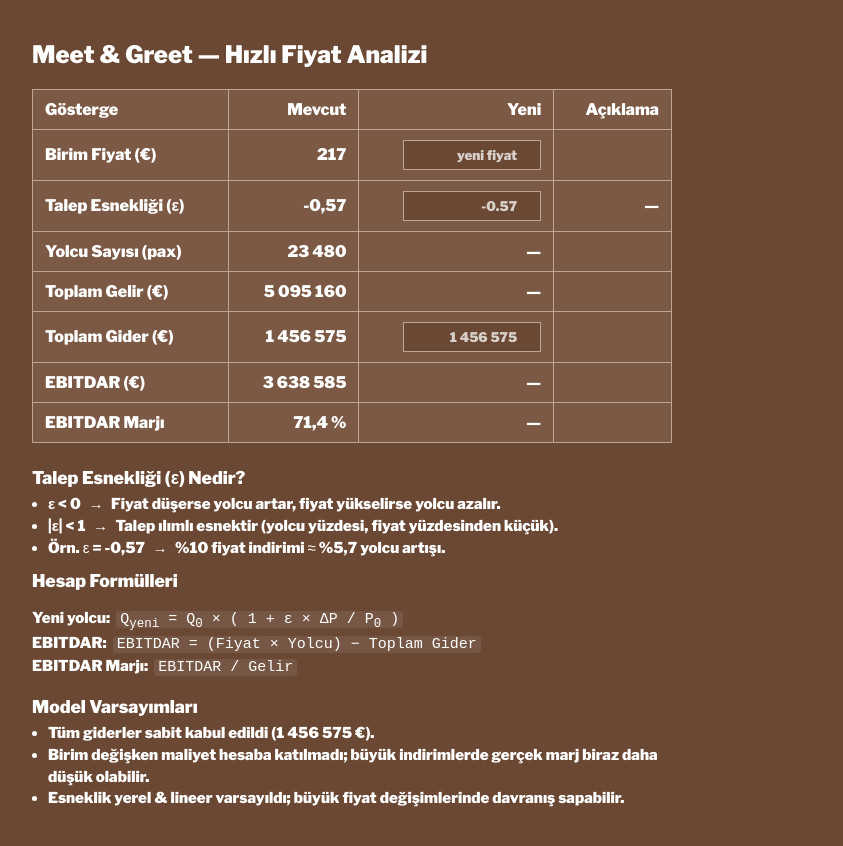
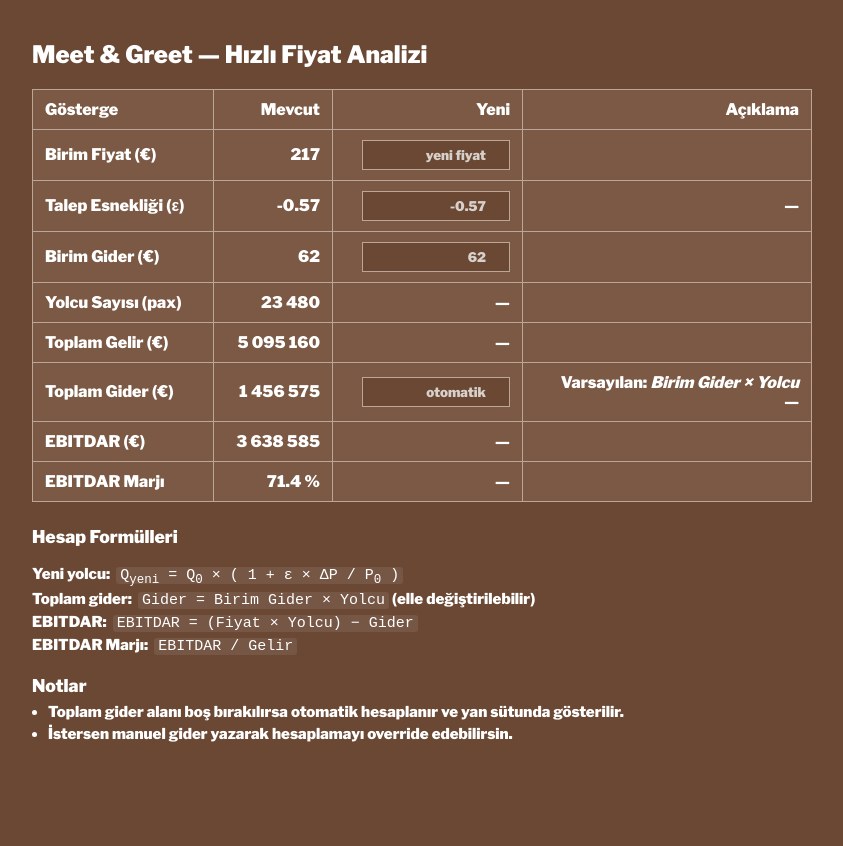
Before and after one commit to gudpenguen/EDITBAR, a plain HTML site: page index.html in a window 1280 px wide. Shown: the whole page, without its empty margins (8-851 px from the left). After the commit the page ends 800 px from the top, so only its background shows below. Drawn offline with nearby package versions, Linux system fonts and the light colour scheme.

Commit message:
Update index.html

```diff
--- a/index.html
+++ b/index.html
@@ -9,13 +9,13 @@
  :root{--brown:#7b5944;--brown-dark:#6a4834;--border:#bca697;--white:#fff}
  body{font-family:"Century","Libre Franklin",sans-serif;background:var(--brown-dark);color:var(--white);margin:40px}
  h2{margin-top:0;font-weight:900}
- table{width:640px;border-collapse:collapse;background:var(--brown)}
+ table{width:780px;border-collapse:collapse;background:var(--brown)}
  th,td{border:1px solid var(--border);padding:10px 12px;text-align:right;font-weight:900}
  th:first-child,td:first-child{text-align:left}
- input{width:120px;padding:6px 8px;background:var(--brown-dark);border:1px solid var(--border);color:var(--white);font-family:inherit;font-weight:900;text-align:right}
+ input{width:130px;padding:6px 8px;background:var(--brown-dark);border:1px solid var(--border);color:var(--white);font-family:inherit;font-weight:900;text-align:right}
  input::placeholder{color:#d8d0ca}
  .num{font-weight:900}
- section{max-width:640px;margin-top:22px;line-height:1.45;font-size:15px}
+ section{max-width:780px;margin-top:22px;line-height:1.45;font-size:15px}
  section h3{margin:8px 0 4px;font-weight:900}
  ul{margin:4px 0 8px 16px;padding:0}
  code{background:rgba(255,255,255,0.08);padding:0 4px;border-radius:3px}
@@ -23,7 +23,7 @@
 </head>
 <body>
 
-<h2>Meet &amp; Greet — Hızlı Fiyat Analizi</h2>
+<h2>Meet &amp; Greet — Hızlı Fiyat Analizi </h2>
 
 <table>
 <thead>
@@ -38,76 +38,100 @@
 </tr>
 <tr>
   <td>Talep Esnekliği (ε)</td>
-  <td class="num" id="oldEps">-0,57</td>
+  <td class="num" id="oldEps">-0.57</td>
   <td><input type="number" step="0.01" id="newEps" placeholder="-0.57" oninput="calc()"></td>
   <td class="num" id="epsPct">—</td>
+</tr>
+<tr>
+  <td>Birim Gider (€)</td>
+  <td class="num" id="unitCostOld">62</td>
+  <td><input type="number" id="unitCostInput" placeholder="62" oninput="calc()"></td>
+  <td></td>
 </tr>
 <tr><td>Yolcu Sayısı (pax)</td><td class="num" id="oldPax">23 480</td><td class="num" id="newPax">—</td><td></td></tr>
 <tr><td>Toplam Gelir (€)</td><td class="num" id="oldRev">5 095 160</td><td class="num" id="newRev">—</td><td></td></tr>
 <tr>
   <td>Toplam Gider (€)</td>
   <td class="num" id="oldCost">1 456 575</td>
-  <td><input type="number" id="newCost" placeholder="1 456 575" oninput="calc()"></td>
-  <td></td>
+  <td><input type="number" id="newCostInput" placeholder="otomatik" oninput="calc()"></td>
+  <td>Varsayılan: <em>Birim&nbsp;Gider × Yolcu</em><br><span id="autoCostInfo">—</span></td>
 </tr>
 <tr><td>EBITDAR (€)</td><td class="num" id="oldEbit">3 638 585</td><td class="num" id="newEbit">—</td><td></td></tr>
-<tr><td>EBITDAR Marjı</td><td class="num" id="oldMarj">71,4 %</td><td class="num" id="newMarj">—</td><td></td></tr>
+<tr><td>EBITDAR Marjı</td><td class="num" id="oldMarj">71.4 %</td><td class="num" id="newMarj">—</td><td></td></tr>
 </tbody>
 </table>
 
 <section>
-  <h3>Talep Esnekliği (ε) Nedir?</h3>
-  <ul>
-    <li><strong>ε&nbsp;&lt;&nbsp;0</strong> → Fiyat düşerse yolcu artar, fiyat yükselirse yolcu azalır.</li>
-    <li><strong>|ε|&nbsp;&lt;&nbsp;1</strong> → Talep ılımlı esnektir (yolcu yüzdesi, fiyat yüzdesinden küçük).</li>
-    <li>Örn. ε&nbsp;=&nbsp;-0,57 → %10 fiyat indirimi ≈ %5,7 yolcu artışı.</li>
-  </ul>
-
 <h3>Hesap Formülleri</h3>
 <p>
   Yeni yolcu:&nbsp; <code>Q<sub>yeni</sub> = Q<sub>0</sub> × ( 1 + ε × ΔP / P<sub>0</sub> )</code><br>
-    EBITDAR:&nbsp; <code>EBITDAR = (Fiyat × Yolcu) − Toplam&nbsp;Gider</code><br>
+  Toplam gider:&nbsp; <code>Gider = Birim&nbsp;Gider × Yolcu</code> (elle değiştirilebilir)<br>
+  EBITDAR:&nbsp; <code>EBITDAR = (Fiyat × Yolcu) − Gider</code><br>
   EBITDAR&nbsp;Marjı:&nbsp; <code>EBITDAR&nbsp;/&nbsp;Gelir</code>
 </p>
 
-  <h3>Model Varsayımları</h3>
+<h3>Notlar</h3>
 <ul>
-    <li>Tüm giderler sabit kabul edildi (1 456 575 €).</li>
-    <li>Birim değişken maliyet hesaba katılmadı; büyük indirimlerde gerçek marj biraz daha düşük olabilir.</li>
-    <li>Esneklik yerel & lineer varsayıldı; büyük fiyat değişimlerinde davranış sapabilir.</li>
+  <li>Toplam gider alanı boş bırakılırsa otomatik hesaplanır ve yan sütunda gösterilir.</li>
+  <li>İstersen manuel gider yazarak hesaplamayı override edebilirsin.</li>
 </ul>
 </section>
 
 <script>
-const P0=217, Q0=23480, COST0=1456575;
+const P0 = 217;
+const Q0 = 23480;
+const U0 = 62;
+const EPS0 = -0.57;
 
-function fmt(n,d=0){return n.toLocaleString('tr-TR',{minimumFractionDigits:d,maximumFractionDigits:d});}
+function fmt(num, d=0){
+  return num.toLocaleString('tr-TR',{minimumFractionDigits:d, maximumFractionDigits:d});
+}
 
 function calc(){
-  const pVal=parseFloat(document.getElementById('newPrice').value.replace(',','.'));
-  const eVal=parseFloat(document.getElementById('newEps').value.replace(',','.'));
-  const cInp=document.getElementById('newCost').value.replace(',','.');
-  const cost=cInp ? parseFloat(cInp) : COST0;
-
-  // yüzde gösterimi
-  document.getElementById('epsPct').textContent = (!isNaN(eVal) ? fmt(eVal*100,1)+' %' : '—');
-
-  if(isNaN(pVal)||pVal<=0||isNaN(eVal)){
-      ['newPax','newRev','newEbit','newMarj'].forEach(id=>document.getElementById(id).textContent='—');
+  const priceInput = document.getElementById('newPrice');
+  const pVal = parseFloat(priceInput.value.replace(',', '.'));
+  if(isNaN(pVal) || pVal <= 0){
+    clearOutputs();
     return;
   }
 
-  const priceChg=(pVal-P0)/P0;
-  const newPax=Math.round(Q0*(1+eVal*priceChg));
-  const rev=pVal*newPax;
-  const ebit=rev-cost;
-  const marj=ebit/rev;
+  const epsInput = document.getElementById('newEps');
+  const eVal = epsInput.value ? parseFloat(epsInput.value.replace(',', '.')) : EPS0;
+  document.getElementById('epsPct').textContent = fmt(eVal*100,1)+' %';
 
+  const unitInput = document.getElementById('unitCostInput');
+  const unitCost = unitInput.value ? parseFloat(unitInput.value.replace(',', '.')) : U0;
+
+  // Talep ve gelir
+  const priceChg = (pVal - P0) / P0;
+  const newPax = Math.round(Q0 * (1 + eVal * priceChg));
+  const rev = pVal * newPax;
+
+  // Gider hesaplama / manuel
+  const costInput = document.getElementById('newCostInput');
+  const manualCost = costInput.value ? parseFloat(costInput.value.replace(',', '.')) : NaN;
+  const autoCost = unitCost * newPax;
+  const cost = isNaN(manualCost) ? autoCost : manualCost;
+
+  // Otomatik gider bilgisi açıklama sütununda
+  const autoCostSpan = document.getElementById('autoCostInfo');
+  autoCostSpan.textContent = isNaN(manualCost) ? fmt(autoCost,0)+' €' : 'manüel: '+fmt(manualCost,0)+' €';
+
+  // EBITDAR
+  const ebit = rev - cost;
+  const marj = ebit / rev;
+
+  // Yazdır
   document.getElementById('newPax').textContent  = fmt(newPax);
   document.getElementById('newRev').textContent  = fmt(rev,0);
   document.getElementById('newEbit').textContent = fmt(ebit,0);
   document.getElementById('newMarj').textContent = fmt(marj*100,1)+' %';
 }
+
+function clearOutputs(){
+  ['newPax','newRev','newEbit','newMarj'].forEach(id=>document.getElementById(id).textContent='—');
+  document.getElementById('autoCostInfo').textContent='—';
+}
 </script>
 
 </body>
```
Lines whose indentation alone changed are shown as unchanged.
